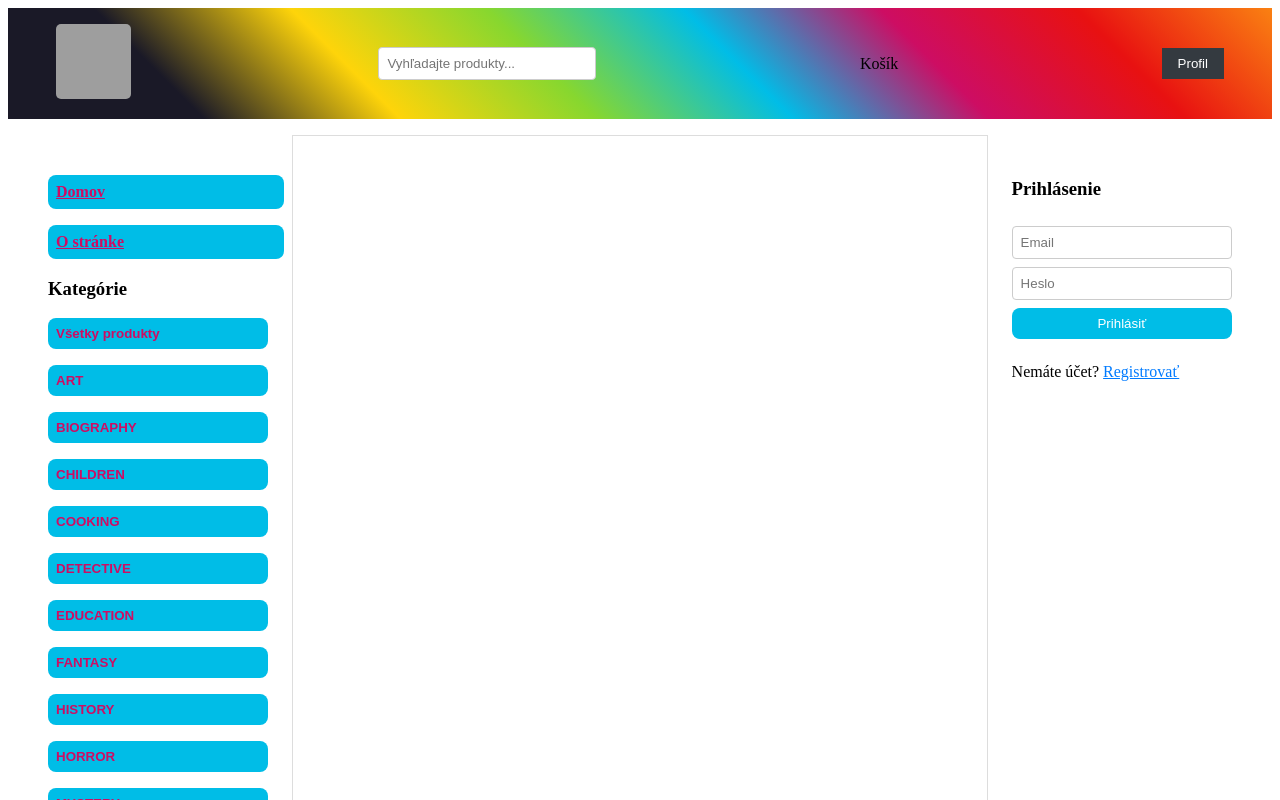
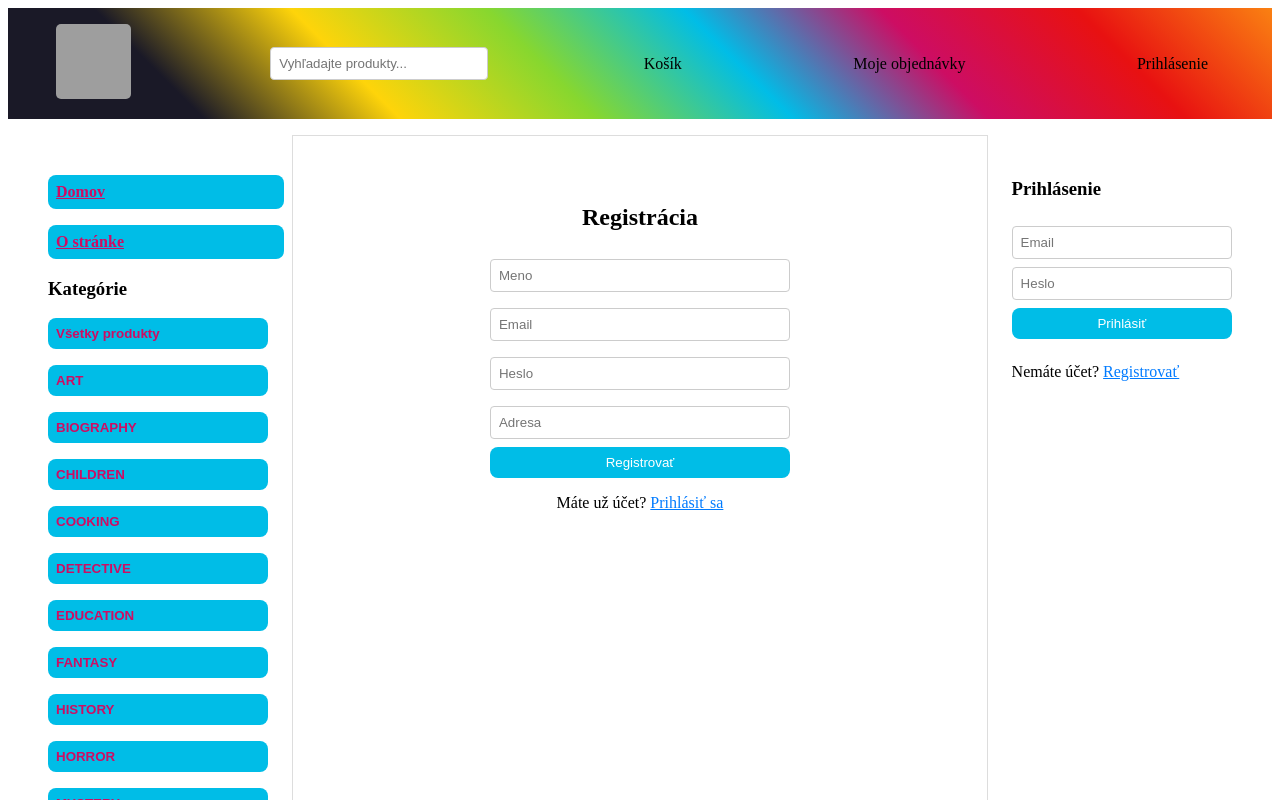
Before and after one commit to sfitera/OnlineShopFrontEnd, a Vue app: page /register in a window 1280 px wide. Shown: the top 800 px of the page. Built offline with nearby package versions, Linux system fonts and the light colour scheme; the HTML template or start-up script is replaced by a standard one.

Commit message:
#36: login,register, creating order, orderview

```diff
--- a/src/App.vue
+++ b/src/App.vue
@@ -18,15 +18,8 @@
           >Košík
           <span v-if="cartItemCount > 0" class="cart-badge">{{ cartItemCount }}</span>
         </RouterLink>
-
-        <!-- Profilový dropdown -->
-        <div class="dropdown">
-          <button class="dropbtn">Profil</button>
-          <div class="dropdown-content">
-            <RouterLink to="/login" class="dropdown-item">Prihlásenie</RouterLink>
-            <RouterLink to="/orders" class="dropdown-item">Moje objednávky</RouterLink>
-          </div>
-        </div>
+        <RouterLink to="/orders" class="nav-link">Moje objednávky</RouterLink>
+        <RouterLink to="/login" class="nav-link">Prihlásenie</RouterLink>
       </nav>
     </header>
 
@@ -56,7 +49,7 @@
       </main>
 
       <aside class="sidebar right-sidebar">
-        <div v-if="!isLoggedIn" class="auth-form">
+        <div v-if="!userStore.isLoggedIn" class="auth-form">
           <h3>Prihlásenie</h3>
           <input v-model="loginData.email" type="email" placeholder="Email" />
           <input v-model="loginData.password" type="password" placeholder="Heslo" />
@@ -73,11 +66,13 @@
           </div>
         </div>
         <div v-else>
-          <h3>Vitaj, {{ user?.userName }}</h3>
-          <p>Email: {{ user?.userEmail }}</p>
+          <h3>Vitaj, {{ userStore.user?.username }}</h3>
+          <p>Email: {{ userStore.user?.userEmail }}</p>
           <RouterLink to="/profile" class="nav-link">Profil</RouterLink>
           <RouterLink to="/cart/" class="nav-link">Košík</RouterLink>
-          <button @click="logout">Odhlásiť</button>
+          <RouterLink to="/">
+            <button @click="logout">Odhlásiť</button>
+          </RouterLink>
         </div>
       </aside>
     </div>
@@ -91,23 +86,28 @@
 
 <script setup lang="ts">
 import { ref, onMounted, computed, watch } from 'vue'
+import { useRouter, useRoute } from 'vue-router'
+import { useUserStore } from '@/stores/userStore'
 import { cartStore } from './stores/cartStore'
-import { useRouter, useRoute } from 'vue-router'
 import { Category } from '@/models/Product'
-import { UserService } from '@/services/UserService';
-import { User, UserRole } from '@/models/User';
+import { UserService } from '@/services/UserService'
+import { User, UserRole } from '@/models/User'
 
 const router = useRouter()
 const route = useRoute()
+const userStore = useUserStore()
+const userService = new UserService()
 const categoryList = ref(Object.values(Category))
 const cartItemCount = computed(() => cartStore.getTotalQuantity())
 const searchQuery = ref('')
-const isLoggedIn = ref(false);
-const user = ref<User | null>(null);
-const userService = new UserService();
-const showRegister = ref(false);
-const loginData = ref({ email: '', password: '' });
-const registerData = ref({ userName: '', email: '', password: '', address: '' });
+const showRegister = ref(false)
+const loginData = ref({ email: '', password: '' })
+const registerData = ref({ userName: '', email: '', password: '', address: '' })
+
+onMounted(() => {
+  userStore.loadUserFromStorage()
+  cartStore.triggerUpdate()
+})
 
 const formatCategoryName = (category: string) => {
   return category.replace('_', ' ').toUpperCase()
@@ -126,32 +126,19 @@ cartStore.subscribe(() => {
   console.log('Košík sa zmenil, počet položiek:', cartStore.getTotalQuantity())
 })
 
-onMounted(() => {
-  const storedUser = localStorage.getItem('user');
-  if (storedUser) {
-    user.value = JSON.parse(storedUser);
-    isLoggedIn.value = true;
-  }
-  cartStore.triggerUpdate();
-});
-
 const login = async () => {
   try {
-    const response = await userService.loginUser(loginData.value.email, loginData.value.password);
-
+    const response = await userService.loginUser(loginData.value.email, loginData.value.password)
     if (response) {
-      console.log("Úspešne prihlásený:", response);
-      isLoggedIn.value = true;
-      user.value = response;
-      localStorage.setItem("user", JSON.stringify(response));
+      userStore.setUser(response)
     } else {
-      alert("Nesprávne prihlasovacie údaje.");
+      alert('Nesprávne prihlasovacie údaje.')
     }
   } catch (error) {
-    console.error("Chyba pri prihlasovaní:", error);
-    alert("Chyba pri prihlásení: " + error.response?.data || error.message);
+    console.error('Chyba pri prihlasovaní:', error)
+    alert('Chyba pri prihlásení: ' + error.response?.data || error.message)
   }
-};
+}
 
 const register = async () => {
   try {
@@ -160,27 +147,24 @@ const register = async () => {
       registerData.value.password,
       registerData.value.address,
       registerData.value.email,
-      UserRole.USER
-    );
-    await userService.addUser(newUser);
-    alert('Registrácia úspešná! Prihláste sa.');
-    showRegister.value = false;
+      UserRole.USER,
+    )
+    await userService.addUser(newUser)
+    alert('Registrácia úspešná! Prihláste sa.')
+    showRegister.value = false
   } catch (error) {
-    console.error('Chyba pri registrácii:', error);
+    console.error('Chyba pri registrácii:', error)
   }
-};
+}
 
 const logout = () => {
-  isLoggedIn.value = false;
-  user.value = null;
-  localStorage.removeItem('user');
-};
+  userStore.clearUser()
+  router.push('/')
+}
 
 const toggleRegister = () => {
-  showRegister.value = !showRegister.value;
-};
-
-
+  showRegister.value = !showRegister.value
+}
 </script>
 
 <style scoped>
--- a/src/models/User.ts
+++ b/src/models/User.ts
@@ -6,20 +6,20 @@ export enum UserRole {
 
 export class User {
   id?: number
-  userName: string
+  username: string
   userPassword: string
   userAddress: string
   userEmail: string
   userRole: UserRole
 
   constructor(
-    userName: string,
+    username: string,
     userPassword: string,
     userAddress: string,
     userEmail: string,
     userRole: UserRole,
   ) {
-    this.userName = userName
+    this.username = username
     this.userPassword = userPassword
     this.userAddress = userAddress
     this.userEmail = userEmail
--- a/src/services/OrderService.ts
+++ b/src/services/OrderService.ts
@@ -4,8 +4,8 @@ import { Order } from '../models/Order'
 const orderUrl = 'http://localhost:8080/api/orders/'
 
 export class OrderService {
-  async addOrder(order: Order): Promise<Order> {
-    const response = await axios.post(`${orderUrl}create/`, order, {
+  async createOrder(order: Order): Promise<Order> {
+    const response = await axios.post(`${orderUrl}create`, order, {
       headers: {
         'Content-Type': 'application/json',
       },
@@ -58,5 +58,4 @@ export class OrderService {
     })
     return response.data
   }
-
 }
--- /dev/null
+++ b/src/stores/userStore.ts
@@ -0,0 +1,30 @@
+import { defineStore } from 'pinia'
+import { ref } from 'vue'
+import { User } from '@/models/User'
+
+export const useUserStore = defineStore('user', () => {
+  const user = ref<User | null>(null)
+  const isLoggedIn = ref<boolean>(false)
+
+  const setUser = (userData: User) => {
+    user.value = userData
+    isLoggedIn.value = true
+    localStorage.setItem('user', JSON.stringify(userData))
+  }
+
+  const clearUser = () => {
+    user.value = null
+    isLoggedIn.value = false
+    localStorage.removeItem('user')
+  }
+
+  const loadUserFromStorage = () => {
+    const storedUser = localStorage.getItem('user')
+    if (storedUser) {
+      user.value = JSON.parse(storedUser)
+      isLoggedIn.value = true
+    }
+  }
+
+  return { user, isLoggedIn, setUser, clearUser, loadUserFromStorage }
+})
--- a/src/views/CartView.vue
+++ b/src/views/CartView.vue
@@ -48,7 +48,7 @@
 
       <!-- Sekcia pre údaje používateľa alebo prihlásenie -->
       <div v-if="showCheckoutDetails && orderItems.length > 0" class="checkout-details">
-        <div v-if="!isLoggedIn">
+        <div v-if="!userStore.isLoggedIn">
           <p>
             Nie ste prihlásený. Pre pokračovanie sa prosím
             <router-link to="/login">prihláste</router-link> alebo
@@ -58,9 +58,9 @@
 
         <div v-else>
           <h2>Vaše údaje</h2>
-          <p><strong>Meno:</strong> {{ user?.userName }}</p>
-          <p><strong>Email:</strong> {{ user?.userEmail }}</p>
-          <p><strong>Adresa:</strong> {{ user?.userAddress }}</p>
+          <p><strong>Meno:</strong> {{ userStore.user?.username }}</p>
+          <p><strong>Email:</strong> {{ userStore.user?.userEmail }}</p>
+          <p><strong>Adresa:</strong> {{ userStore.user?.userAddress }}</p>
 
           <button @click="createOrder()">Vytvoriť objednávku</button>
         </div>
@@ -78,19 +78,20 @@ import { OrderItemService } from '@/services/OrderItemService'
 import { ProductService } from '@/services/ProductService'
 import { User } from '@/models/User'
 import { cartStore } from '@/stores/cartStore'
+import { OrderService } from '@/services/OrderService'
+import { useUserStore } from '@/stores/userStore'
 
 // Košík
 const orderItems = ref<OrderItem[]>([])
 const loading = ref<boolean>(true)
 const error = ref<string | null>(null)
 const orderItemService = new OrderItemService()
-const productService = new ProductService();
+const productService = new ProductService()
+const orderService = new OrderService()
 
 // Zobrazenie sekcie s údajmi
 const showCheckoutDetails = ref<boolean>(false)
-// Mock používateľa (pre testovanie)
-const user = ref<User | null>(null)
-const isLoggedIn = ref<boolean>(false)
+const userStore = useUserStore()
 
 // Celková cena košíka (computed property)
 const totalCartPrice = computed(() =>
@@ -109,32 +110,28 @@ onMounted(async () => {
     error.value = 'Nepodarilo sa načítať položky košíka.'
   } finally {
     loading.value = false
-
-    // Mock prihlásenia (toto nahradiť reálnou autentifikáciou)
-    user.value = new User('Test User', 'pass123', 'Test Street 123', 'test@test.com', 'USER')
-    isLoggedIn.value = true
   }
 })
 
 // Zvýšenie množstva položky
 const increaseQuantity = async (item: OrderItem) => {
-  if (!item.product || item.quantity >= item.product.productQuantity+1) {
-    alert('Nie je možné pridať viac kusov, než je dostupné.');
-    return;
+  if (!item.product || item.quantity >= item.product.productQuantity + 1) {
+    alert('Nie je možné pridať viac kusov, než je dostupné.')
+    return
   }
 
-  item.quantity++;
-  item.itemPrice = item.quantity * (item.product.productPrice || 0);
+  item.quantity++
+  item.itemPrice = item.quantity * (item.product.productPrice || 0)
 
   try {
-    await orderItemService.updateOrderItem(item);
-    await productService.updateProductQuantity(item.product.id, item.product.productQuantity - 1);
-    item.product.productQuantity--;
-    cartStore.triggerUpdate();
+    await orderItemService.updateOrderItem(item)
+    await productService.updateProductQuantity(item.product.id, item.product.productQuantity - 1)
+    item.product.productQuantity--
+    cartStore.triggerUpdate()
   } catch (err) {
-    console.error('Chyba pri aktualizácii množstva produktu:', err);
+    console.error('Chyba pri aktualizácii množstva produktu:', err)
   }
-};
+}
 
 // Zníženie množstva položky
 const decreaseQuantity = async (item: OrderItem) => {
@@ -143,12 +140,12 @@ const decreaseQuantity = async (item: OrderItem) => {
     item.itemPrice = item.quantity * (item.product?.productPrice || 0)
 
     try {
-      await orderItemService.updateOrderItem(item);
-      await productService.updateProductQuantity(item.product.id, item.product.productQuantity + 1);
-      item.product.productQuantity++;
-      cartStore.triggerUpdate();
+      await orderItemService.updateOrderItem(item)
+      await productService.updateProductQuantity(item.product.id, item.product.productQuantity + 1)
+      item.product.productQuantity++
+      cartStore.triggerUpdate()
     } catch (err) {
-      console.error('Chyba pri aktualizácii množstva produktu:', err);
+      console.error('Chyba pri aktualizácii množstva produktu:', err)
     }
   } else {
     await removeItem(item.id)
@@ -159,16 +156,19 @@ const decreaseQuantity = async (item: OrderItem) => {
 const removeItem = async (id?: number) => {
   if (id !== undefined) {
     try {
-      const item = orderItems.value.find(i => i.id === id);
+      const item = orderItems.value.find((i) => i.id === id)
       if (item?.product) {
-        await productService.updateProductQuantity(item.product.id, item.product.productQuantity + item.quantity);
+        await productService.updateProductQuantity(
+          item.product.id,
+          item.product.productQuantity + item.quantity,
+        )
       }
 
-      await orderItemService.deleteOrderItem(id);
-      orderItems.value = orderItems.value.filter((item) => item.id !== id);
-      cartStore.triggerUpdate();
+      await orderItemService.deleteOrderItem(id)
+      orderItems.value = orderItems.value.filter((item) => item.id !== id)
+      cartStore.triggerUpdate()
     } catch (err) {
-      console.error('Chyba pri odstraňovaní položky', err);
+      console.error('Chyba pri odstraňovaní položky', err)
     }
   }
 }
@@ -190,25 +190,33 @@ const getNumberOfItems = async () => {
 
 // Metóda na vytvorenie objednávky
 const createOrder = async () => {
-  if (cartStore.getTotalQuantity() === 0) {
-    alert('Košík je prázdny. Nie je možné vytvoriť objednávku.')
+  if (!userStore.user || !userStore.user.id) {
+    alert('Chyba: Musíte byť prihlásený na vytvorenie objednávky!')
     return
   }
 
-  if (user.value) {
-    const newOrder = new Order(OrderStatus.CREATED)
-    newOrder.orderItems = orderItems.value
-    newOrder.recalculateTotalPrice()
-    alert(
-      `Objednávka bola vytvorená pre ${user.value.userName} s celkovou cenou ${newOrder.totalPrice.toFixed(2)} €.`,
-    )
+  const newOrder = {
+    userId: userStore.user.id,
+    orderItems: orderItems.value.map((item) => ({
+      productId: item.product.id,
+      quantity: item.quantity,
+      itemPrice: item.itemPrice,
+    })),
+    orderStatus: 'CREATED',
+    orderDate: new Date().toISOString().split('T')[0],
   }
-  orderItems.value = []   // Vyprázdni položky košíka
-      cartStore.clearCart()   // Vyprázdni store
-      localStorage.removeItem('cartItems')
-      console.log('Košík po objednávke:', orderItems.value)
-console.log('Košík v localStorage:', localStorage.getItem('cartItems'))
-console.log('Stav prihlásenia:', isLoggedIn.value)
+
+  console.log('Odosielam objednávku:', newOrder)
+
+  try {
+    const response = await orderService.createOrder(newOrder)
+    alert(`Objednávka bola úspešne vytvorená! ID: ${response.id}`)
+    orderItems.value = []
+    //cartStore.clearCart();
+  } catch (error) {
+    console.error('Chyba pri vytváraní objednávky:', error)
+    alert('Nepodarilo sa vytvoriť objednávku.')
+  }
 }
 </script>
 
--- /dev/null
+++ b/src/views/LoginView.vue
@@ -0,0 +1,84 @@
+<template>
+  <section class="auth-container">
+    <h1>Prihlásenie</h1>
+    <div class="auth-form">
+      <input v-model="loginData.email" type="email" placeholder="Email" />
+      <input v-model="loginData.password" type="password" placeholder="Heslo" />
+      <button @click="login">Prihlásiť sa</button>
+      <p>Nemáte účet? <router-link to="/register" class="link">Registrovať</router-link></p>
+    </div>
+  </section>
+</template>
+
+<script setup lang="ts">
+import { ref, onMounted } from 'vue'
+import { useRouter } from 'vue-router'
+import { UserService } from '@/services/UserService'
+
+const userService = new UserService()
+const router = useRouter()
+const loginData = ref({ email: '', password: '' })
+
+const login = async () => {
+  try {
+    const response = await userService.loginUser(loginData.value.email, loginData.value.password)
+    if (response) {
+      console.log('Úspešne prihlásený:', response)
+      localStorage.setItem('user', JSON.stringify(response))
+      router.push('/cart') // 🔄 Po prihlásení presmeruj do košíka
+    } else {
+      alert('Nesprávne prihlasovacie údaje.')
+    }
+  } catch (error) {
+    console.error('Chyba pri prihlasovaní:', error)
+    alert('Chyba pri prihlásení: ' + error.response?.data || error.message)
+  }
+}
+
+onMounted(() => {
+  const storedUser = localStorage.getItem('user')
+  if (storedUser) {
+    console.log('Prihlásený používateľ:', JSON.parse(storedUser))
+  }
+})
+</script>
+
+<style scoped>
+.auth-container {
+  text-align: center;
+  padding: 2rem;
+}
+
+.auth-form {
+  display: flex;
+  flex-direction: column;
+  max-width: 300px;
+  margin: auto;
+}
+
+input {
+  padding: 0.5rem;
+  margin: 0.5rem 0;
+  border: 1px solid #ccc;
+  border-radius: 4px;
+}
+
+button {
+  background-color: #00bde7;
+  color: white;
+  border: none;
+  padding: 0.5rem;
+  cursor: pointer;
+  border-radius: 8px;
+}
+
+.link {
+  color: #007bff;
+  cursor: pointer;
+  text-decoration: underline;
+}
+
+.link:hover {
+  color: #0056b3;
+}
+</style>
--- /dev/null
+++ b/src/views/OrderView.vue
@@ -0,0 +1,56 @@
+<template>
+  <section class="orders">
+    <h1>Moje objednávky</h1>
+    <div v-if="loading">Načítavam objednávky...</div>
+    <div v-else-if="error">{{ error }}</div>
+    <div v-else>
+      <div v-for="order in orders" :key="order.id" class="order">
+        <h2>Objednávka č. {{ order.id }}</h2>
+        <p><strong>Dátum:</strong> {{ order.orderDate }}</p>
+        <p><strong>Cena:</strong> {{ order.totalPrice }} €</p>
+        <p><strong>Stav:</strong> {{ order.orderStatus }}</p>
+        <h3>Produkty</h3>
+        <div v-for="item in order.orderItems" :key="item.id" class="order-item">
+          <img
+            :src="getProductImageUrl(item.product?.imagePath)"
+            alt="obrázok"
+            class="order-item-image"
+          />
+          <p><strong>Produkt:</strong> {{ item.product?.productName }}</p>
+          <p><strong>Cena za kus:</strong> {{ item.product?.productPrice.toFixed(2) }} €</p>
+          <p><strong>Množstvo:</strong> {{ item.quantity }}</p>
+          <p><strong>Celková cena:</strong> {{ item.itemPrice.toFixed(2) }} €</p>
+        </div>
+      </div>
+    </div>
+  </section>
+</template>
+
+<script setup lang="ts">
+import { ref, onMounted } from 'vue'
+import { Order } from '@/models/Order'
+import { OrderService } from '@/services/OrderService'
+import { ProductService } from '@/services/ProductService'
+
+const orderService = new OrderService()
+const productService = new ProductService()
+const orders = ref<Order[]>([])
+const loading = ref<boolean>(true)
+const error = ref<string | null>(null)
+
+const getProductImageUrl = (imagePath: string) => {
+  return `http://localhost:8080/${imagePath}`
+}
+
+onMounted(async () => {
+  try {
+    orders.value = await orderService.getOrders()
+  } catch {
+    error.value = 'Nepodarilo sa načítať objednávky.'
+  } finally {
+    loading.value = false
+  }
+})
+</script>
+
+<style scoped></style>
--- /dev/null
+++ b/src/views/RegisterView.vue
@@ -0,0 +1,82 @@
+<template>
+  <section class="auth-container">
+    <h1>Registrácia</h1>
+    <div class="auth-form">
+      <input v-model="registerData.username" type="text" placeholder="Meno" />
+      <input v-model="registerData.email" type="email" placeholder="Email" />
+      <input v-model="registerData.password" type="password" placeholder="Heslo" />
+      <input v-model="registerData.address" type="text" placeholder="Adresa" />
+      <button @click="register">Registrovať</button>
+      <p>Máte už účet? <router-link to="/login" class="link">Prihlásiť sa</router-link></p>
+    </div>
+  </section>
+</template>
+
+<script setup lang="ts">
+import { ref } from 'vue'
+import { useRouter } from 'vue-router'
+import { UserService } from '@/services/UserService'
+import { User, UserRole } from '@/models/User'
+
+const userService = new UserService()
+const router = useRouter()
+const registerData = ref({ username: '', email: '', password: '', address: '' })
+
+const register = async () => {
+  try {
+    const newUser = new User(
+      registerData.value.username,
+      registerData.value.password,
+      registerData.value.address,
+      registerData.value.email,
+      UserRole.USER,
+    )
+    await userService.addUser(newUser)
+    alert('Registrácia úspešná! Prihláste sa.')
+    router.push('/login')
+  } catch (error) {
+    console.error('Chyba pri registrácii:', error)
+    alert('Nepodarilo sa zaregistrovať.')
+  }
+}
+</script>
+
+<style scoped>
+.auth-container {
+  text-align: center;
+  padding: 2rem;
+}
+
+.auth-form {
+  display: flex;
+  flex-direction: column;
+  max-width: 300px;
+  margin: auto;
+}
+
+input {
+  padding: 0.5rem;
+  margin: 0.5rem 0;
+  border: 1px solid #ccc;
+  border-radius: 4px;
+}
+
+button {
+  background-color: #00bde7;
+  color: white;
+  border: none;
+  padding: 0.5rem;
+  cursor: pointer;
+  border-radius: 8px;
+}
+
+.link {
+  color: #007bff;
+  cursor: pointer;
+  text-decoration: underline;
+}
+
+.link:hover {
+  color: #0056b3;
+}
+</style>
```
Also changed, not shown: src/router/index.ts (+7 -1 lines), src/services/OrderItemService.ts (+8 -0 lines), src/services/UserService.ts (+56 -41 lines), src/views/ProfileView.vue (+34 -22 lines).
